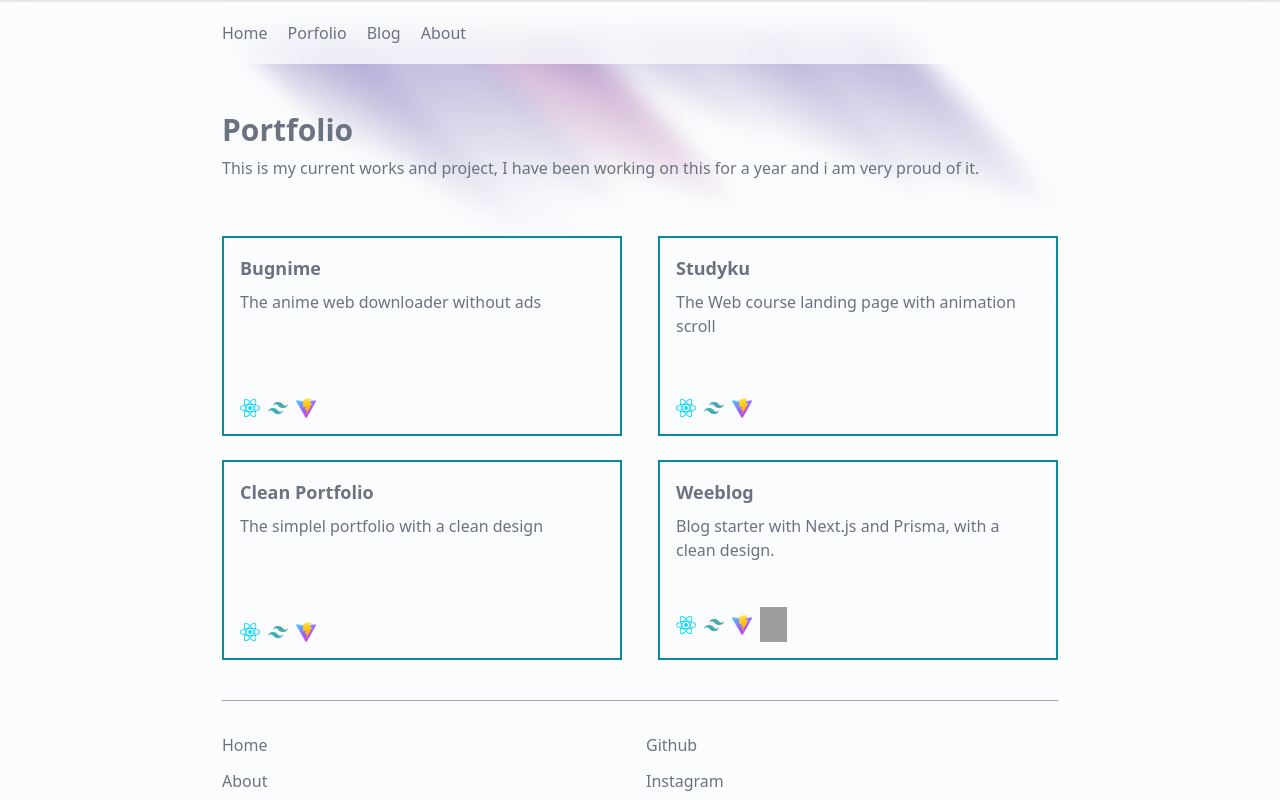
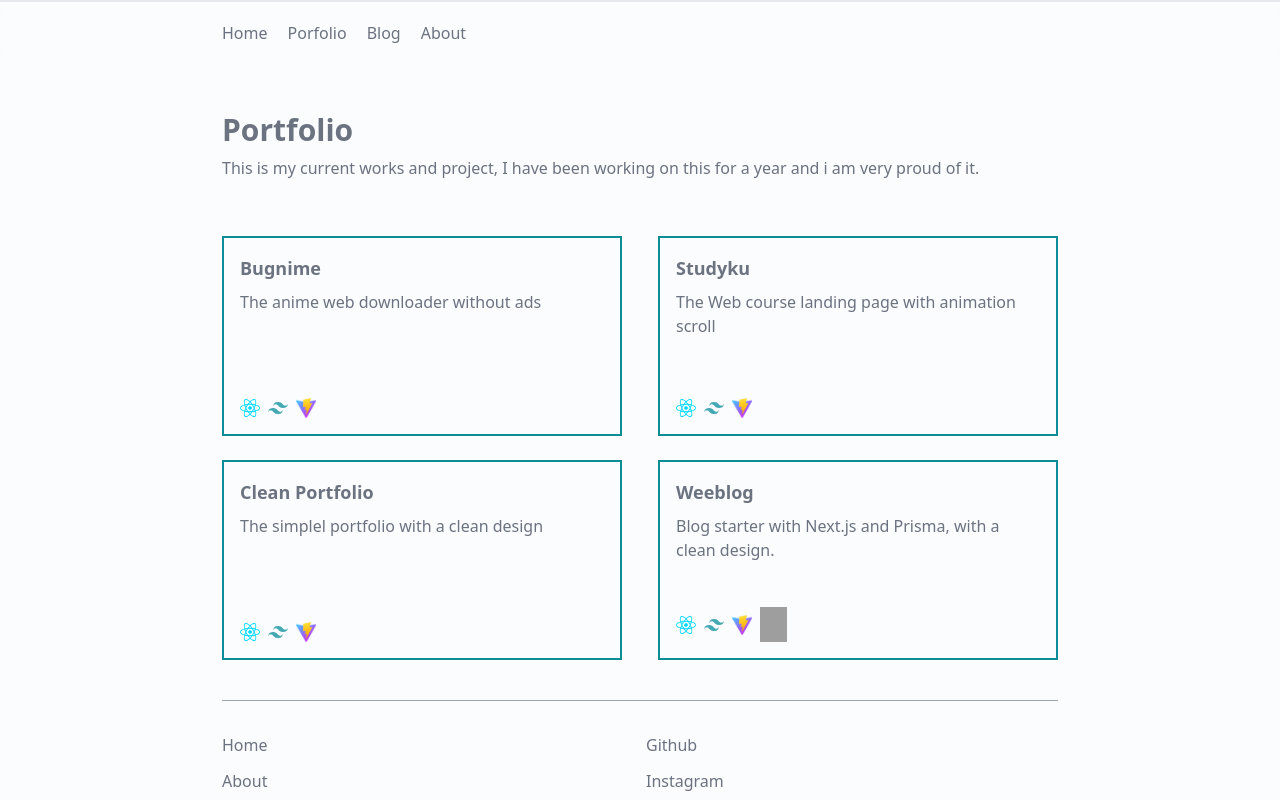
Before and after one commit to Aex5/Aditya-Argadinata, a Next.js app: page /portfolio in a window 1280 px wide. Shown: the top 800 px of the page. Built offline with nearby package versions, Linux system fonts and the light colour scheme; grey boxes are pictures that could not be loaded.

Commit message:
refactor: delete some awful style

```diff
--- a/pages/about.tsx
+++ b/pages/about.tsx
@@ -12,9 +12,6 @@ export default function about() {
       >
         <div className="w-full bg-[#fbfcfd] backdrop-blur-sm pt-20">
           <div className="w-full max-w-[900px] text-gray-500 mx-auto px-8 relative">
-            {/* glare effect feels need to clean */}
-            <div className="w-full h-[20rem] bg-glare-ef bg-no-repeat absolute -top-20 -right-30 bg-contain -z-10"></div>
-
             <div>
               <h1 className="text-3xl font-bold mt-8">About</h1>
               <p className="text-2xl text-transparent bg-clip-text font-semibold mt-4 bg-gradient-to-l from-[#0c17a8] to-[#4fd8e2]">
--- a/pages/blog/index.tsx
+++ b/pages/blog/index.tsx
@@ -31,9 +31,6 @@ export default function blog({ posts }: any) {
       >
         <div className="w-full bg-[#fbfcfd] backdrop-blur-sm pt-20">
           <div className="w-full max-w-[900px] text-gray-500 mx-auto px-8 relative">
-            {/* glare effect feels need to clean */}
-            <div className="w-full h-[20rem] bg-glare-ef bg-no-repeat absolute -top-10 -right-30 bg-contain -z-10"></div>
-
             <div className="">
               <div className="flex items-center justify-center gap-10">
                 <div className="flex flex-col gap-2">
--- a/pages/index.tsx
+++ b/pages/index.tsx
@@ -22,9 +22,6 @@ const Home: NextPage = () => {
       >
         <div className="w-full bg-[#fbfcfd] backdrop-blur-sm pt-20">
           <div className="w-full max-w-[900px] text-gray-500 mx-auto px-8 relative">
-            {/* glare effect feels need to clean */}
-            <div className="w-full h-[20rem] bg-glare-ef bg-no-repeat absolute -top-10 -right-30 bg-contain -z-10"></div>
-
             <div className="flex flex-col items-center md:flex-row-reverse md:justify-between">
               <div className="w-[200px]">
                 <Image
--- a/pages/portfolio.tsx
+++ b/pages/portfolio.tsx
@@ -11,10 +11,7 @@ export default function portfolio() {
         transition={{ duration: 0.5 }}
       >
         <div className="w-full bg-[#fbfcfd] backdrop-blur-sm pt-20">
-          <div className="w-full max-w-[900px] text-gray-500 mx-auto px-8 relative">
-            {/* glare effect feels need to clean */}
-            <div className="w-full h-[20rem] bg-glare-ef bg-no-repeat absolute -top-20 -right-30 bg-contain -z-10"></div>
-
+          <div className="w-full max-w-[900px] text-gray-500 mx-auto px-8">
             <div>
               <h1 className="text-3xl font-bold mt-8">Portfolio</h1>
               <p className="pt-2">
```
